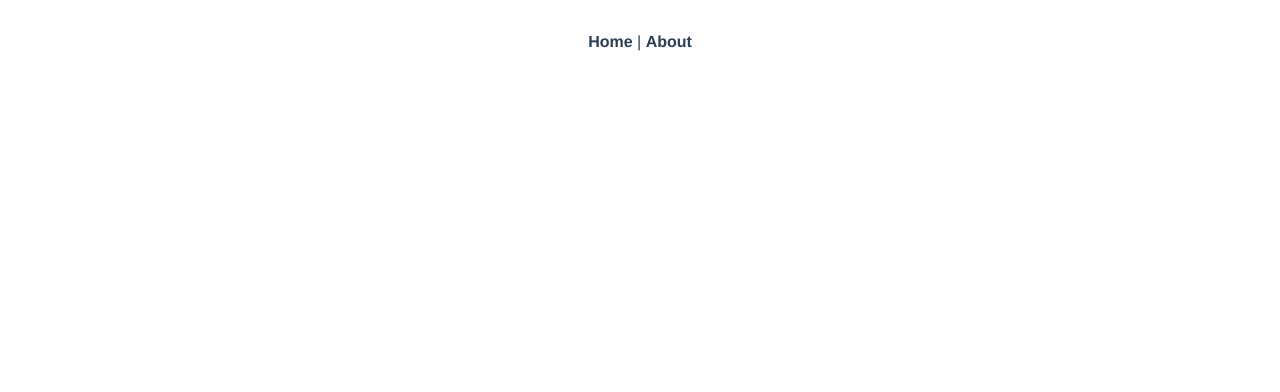
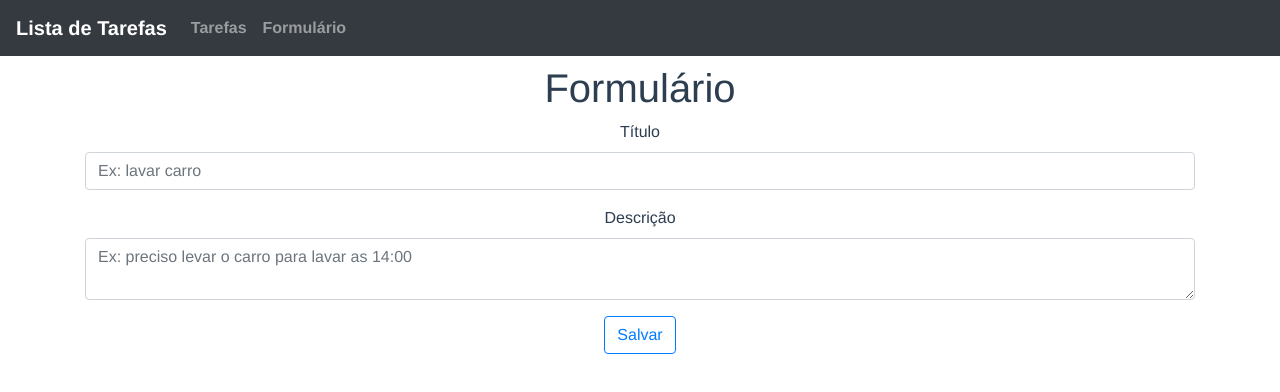
Before and after one commit to Gabriel-munizds/todolist, a Vue app: page /form in a window 1280 px wide. Shown: the top 392 px of the page. Built offline with nearby package versions, Linux system fonts and the light colour scheme.

Commit message:
feat: criando Form.vue e List.vue

```diff
--- a/src/App.vue
+++ b/src/App.vue
@@ -1,9 +1,19 @@
 <template>
   <div id="app">
-    <nav>
-      <router-link to="/">Home</router-link> |
-      <router-link to="/about">About</router-link>
-    </nav>
+  <div>
+  <b-navbar toggleable="lg" type="dark" variant="dark">
+    <b-navbar-brand href="#">Lista de Tarefas</b-navbar-brand>
+
+    <b-navbar-toggle target="nav-collapse"></b-navbar-toggle>
+
+    <b-collapse id="nav-collapse" is-nav>
+      <b-navbar-nav>
+        <b-nav-item to="/">Tarefas</b-nav-item>
+        <b-nav-item to="/form">Formulário</b-nav-item>
+      </b-navbar-nav>
+    </b-collapse>
+  </b-navbar>
+</div>
     <router-view/>
   </div>
 </template>
--- a/src/router/index.js
+++ b/src/router/index.js
@@ -1,22 +1,20 @@
 import Vue from 'vue'
 import VueRouter from 'vue-router'
-import HomeView from '../views/HomeView.vue'
+import List from '@/views/List.vue'
+import Form from '@/views/Form.vue'
 
 Vue.use(VueRouter)
 
 const routes = [
   {
     path: '/',
-    name: 'home',
-    component: HomeView
+    name: 'list',
+    component: List
   },
   {
-    path: '/about',
-    name: 'about',
-    // route level code-splitting
-    // this generates a separate chunk (about.[hash].js) for this route
-    // which is lazy-loaded when the route is visited.
-    component: () => import(/* webpackChunkName: "about" */ '../views/AboutView.vue')
+    path: '/form',
+    name: 'form',
+    component: Form
   }
 ]
 
--- /dev/null
+++ b/src/views/Form.vue
@@ -0,0 +1,54 @@
+<template>
+  <div class="container mt-2">
+    <h1>Formulário</h1>
+    <b-form>
+      <b-form-group
+      label="Título"
+      label-for="subject"
+      >
+      <b-form-input
+      id="subject"
+      v-model="form.subject"
+      type="text"
+      placeholder="Ex: lavar carro"
+      required
+      autocomplite="off"
+      ></b-form-input>
+      </b-form-group>
+
+      <b-form-group
+      label="Descrição"
+      label-for="description"
+      >
+      <b-form-textarea
+      id="description"
+      v-model="form.description"
+      type="text"
+      placeholder="Ex: preciso levar o carro para lavar as 14:00"
+      required
+      autocomplite="off"
+      ></b-form-textarea>
+
+      </b-form-group>
+
+      <b-button type ="submit" variant = "outline-primary">Salvar</b-button>
+
+    </b-form>
+  </div>
+</template>
+
+<script>
+export default {
+  name: "Form",
+
+  data(){
+    return {
+      form : {
+        subject : "",
+        description : ""
+      }
+    }
+  }
+}
+
+</script>
--- /dev/null
+++ b/src/views/List.vue
@@ -0,0 +1,10 @@
+<template>
+  <div class="container mt-2">
+    <h1>Lista de Tarefas:</h1>
+    <b-card title="Título">
+      <b-card-text>Descrição</b-card-text>
+      <b-button variant="outline-secondary" class="mr-2">Editar</b-button>
+      <b-button variant="outline-danger" class="mr-2">Excluir</b-button>
+    </b-card>
+  </div>
+</template>
```
